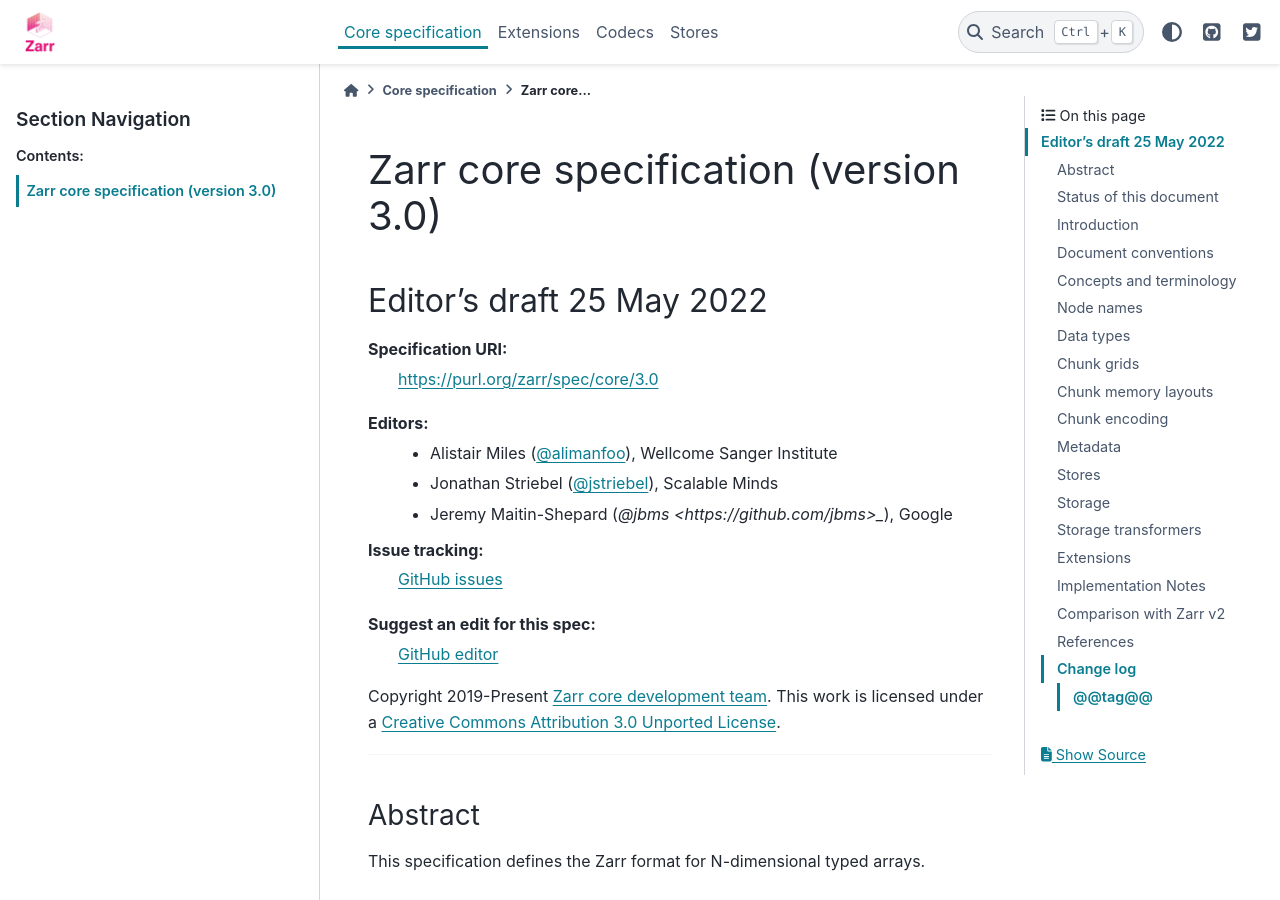
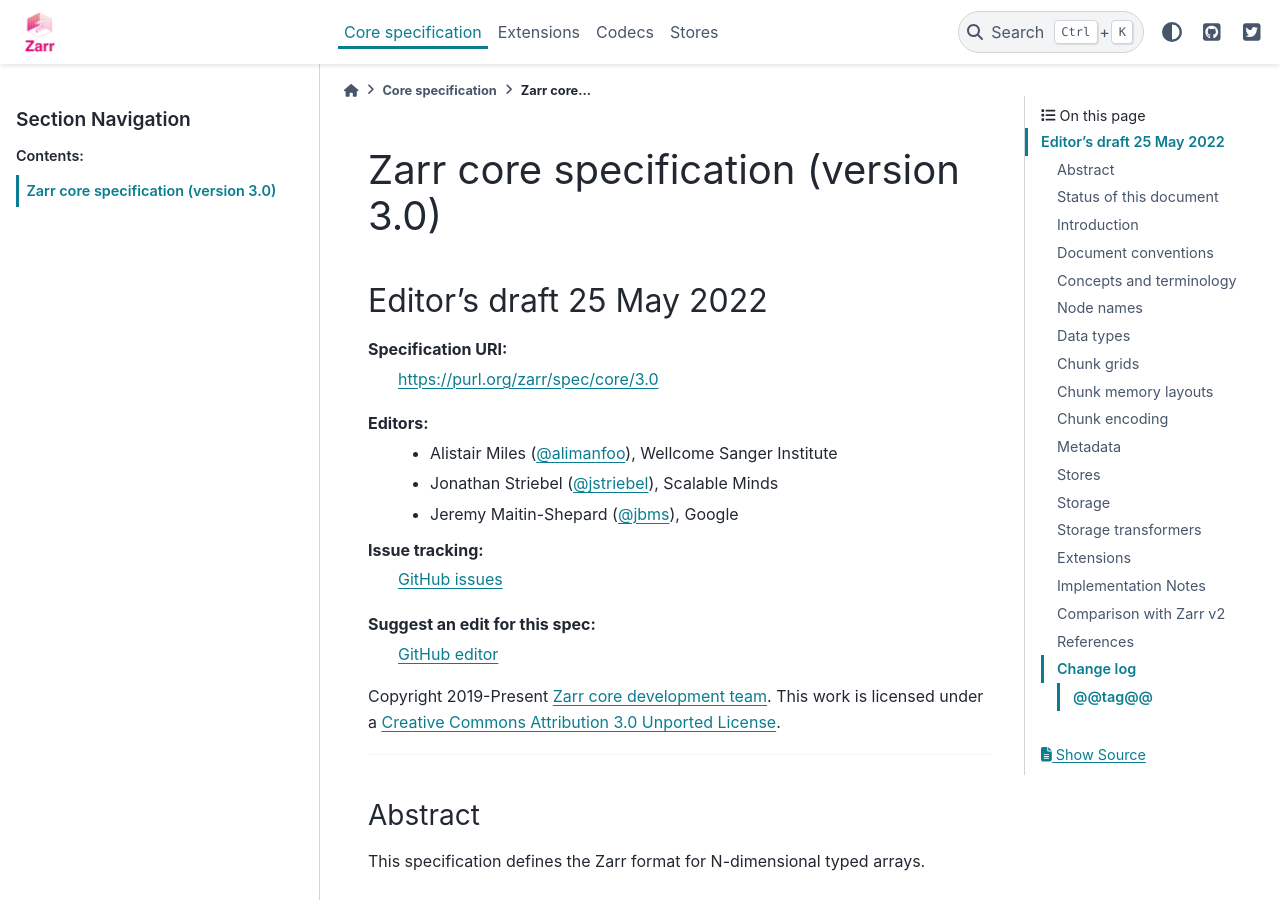
Before and after one commit to zarr-developers/zarr-specs, a Sphinx documentation site: the page built from docs/core/v3.0.rst, in a window 1280 px wide and 900 px high. Built offline with Sphinx 7.4.7 and the PyData theme 0.15.4, drawn with Linux system fonts in a browser that asks for light colours.

Commit message:
fix link

```diff
--- a/docs/core/v3.0.rst
+++ b/docs/core/v3.0.rst
@@ -14,7 +14,7 @@ Specification URI:
 Editors:
     * Alistair Miles (`@alimanfoo <https://github.com/alimanfoo>`_), Wellcome Sanger Institute
     * Jonathan Striebel (`@jstriebel <https://github.com/jstriebel>`_), Scalable Minds
-    * Jeremy Maitin-Shepard (`@jbms <https://github.com/jbms>_`), Google
+    * Jeremy Maitin-Shepard (`@jbms <https://github.com/jbms>`_), Google
 
 Issue tracking:
     `GitHub issues <https://github.com/zarr-developers/zarr-specs/labels/core-spec-v3.0>`_
```
